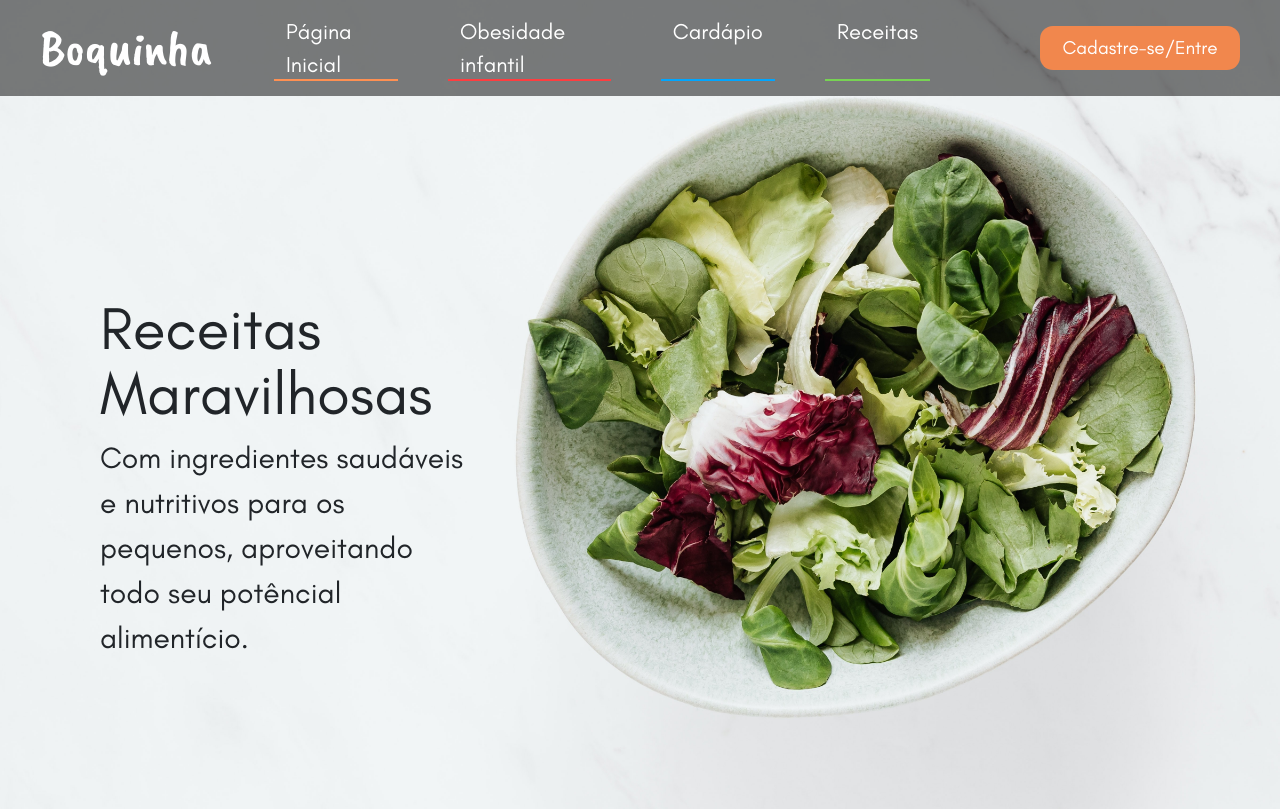
After one commit to SaraLealLima/ProjetoSquad, a PHP site: page /receitas.php in a window 1280 px wide. The commit adds this page. Run offline with PHP 8.4, Linux system fonts and the light colour scheme.

Commit message:
Criação da página de receitas

```diff
--- a/ProjetoBoquinha/php/header.php
+++ b/ProjetoBoquinha/php/header.php
@@ -29,7 +29,7 @@ if ($logado) {
             <a href="index.php" class="nav-link1 nav-item underline-orange ">Página Inicial</a>
             <a href="obesidadeinfantil.php" class="nav-link1 nav-item underline-red">Obesidade infantil</a>
             <a href="#" class="nav-link1 nav-item underline-blue ">Cardápio</a>
-            <a href="#" class="nav-link1 nav-item underline-green ">Receitas</a>
+            <a href="receitas.php" class="nav-link1 nav-item underline-green ">Receitas</a>
         </div>
 
         <div class="navbar-actions">
--- /dev/null
+++ b/ProjetoBoquinha/receitas.php
@@ -0,0 +1,32 @@
+<!DOCTYPE html>
+<html lang="pt-br">
+<head>
+    <meta charset="UTF-8">
+    <meta name="viewport" content="width=device-width, initial-scale=1.0">
+    <link rel="stylesheet" href="https://maxcdn.bootstrapcdn.com/bootstrap/4.5.2/css/bootstrap.min.css">
+    <script src="https://ajax.googleapis.com/ajax/libs/jquery/3.5.1/jquery.min.js"></script>
+    <script src="https://cdnjs.cloudflare.com/ajax/libs/popper.js/1.16.0/umd/popper.min.js"></script>
+    <script src="https://maxcdn.bootstrapcdn.com/bootstrap/4.5.2/js/bootstrap.min.js"></script>
+    <link href="https://fonts.googleapis.com/css2?family=Caveat+Brush&display=swap" rel="stylesheet">
+    <link rel="stylesheet" href="styles.css">
+    <link rel="stylesheet" href="stylesReceitas.css">
+    <script src="script.js"></script>
+
+    <title>Boquinha — Receitas</title>
+</head>
+<body>
+    <!-- Barra de navegação -->
+    <?php require("php/header.php")?>
+
+    <main>
+     <section class="section-1">
+        <div class="bloco">
+             <div class="texto">Receitas Maravilhosas</div>
+             <div class="texto-2">Com ingredientes saudáveis e nutritivos para os pequenos, aproveitando todo seu potêncial alimentício.</div>
+        </div>
+        <img class="img-topo" src="images/img10.jpg" alt="imagem">
+
+        </section>
+
+</body>
+</html>
--- a/ProjetoBoquinha/styles.css
+++ b/ProjetoBoquinha/styles.css
@@ -7,6 +7,10 @@
 @font-face {
 	font-family: glacial-indifference-bold;
 	src: url(fonts/glacial-indifference/GlacialIndifference-Bold.otf);
+}
+
+body {
+    font-family: glacial-indifference;
 }
 
 /* Navbar styles */
--- /dev/null
+++ b/ProjetoBoquinha/stylesReceitas.css
@@ -0,0 +1,28 @@
+body {
+    font-family: glacial-indifference;
+}
+
+.img-topo {
+    width: 100%;
+    height: auto;
+    margin-top: -96px;
+}
+
+.bloco {
+    position: absolute;
+    margin-top: 200px;
+    width: 380px;
+    padding-left: 100px;
+    border-radius: 2px;
+}
+
+.texto {
+    font-size: 60px;
+    line-height: 65px;
+    margin-bottom: 10px;
+}
+
+.texto-2 {
+    font-size: 30px;
+    width: 380px;
+}
```
Also changed, not shown: ProjetoBoquinha/images/img10.jpg (added), ProjetoBoquinha/images/img2.jpg (added), ProjetoBoquinha/images/img3.jpg (added), ProjetoBoquinha/images/img9.jpg (added).
